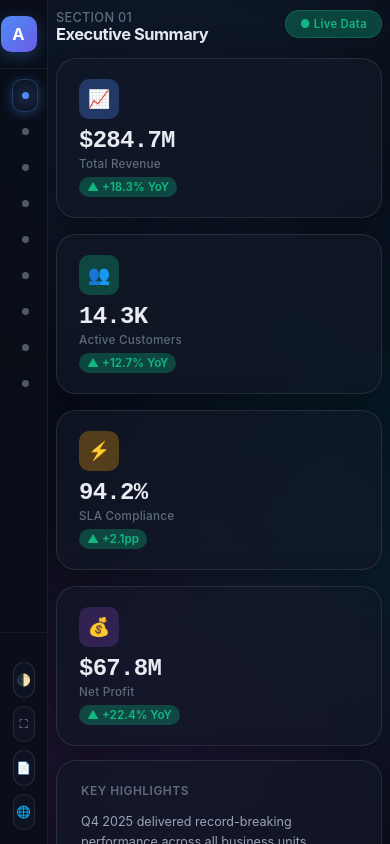
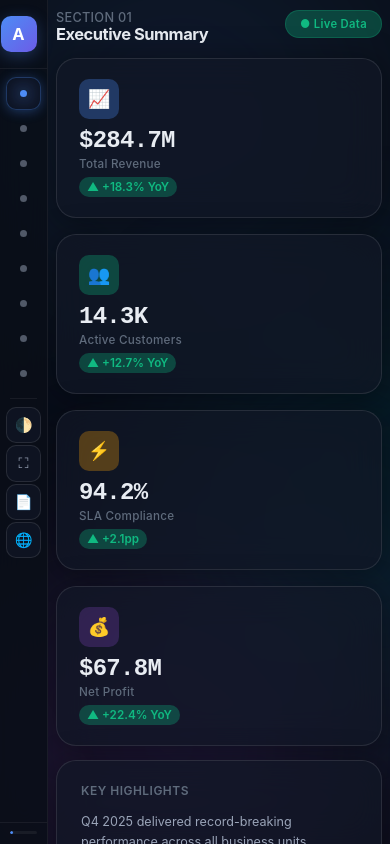
Before and after one commit to amr-mukardi/Executive-Enterprise-Dashboard, a plain HTML site: page index.html in a window 390 px wide. Drawn offline with nearby package versions, Linux system fonts and the light colour scheme.

Commit message:
update SideBar

```diff
--- a/index.html
+++ b/index.html
@@ -134,6 +134,7 @@
             flex-shrink: 0;
             transition: all var(--transition-smooth);
             position: relative;
+            padding-bottom: env(safe-area-inset-bottom, 0px);
         }
         .sidebar__brand {
             padding: 24px 22px 18px;
@@ -141,6 +142,7 @@
             align-items: center;
             gap: 10px;
             border-bottom: 1px solid var(--border-subtle);
+            flex-shrink: 0;
         }
         .sidebar__logo {
             width: 36px;
@@ -177,6 +179,7 @@
             display: flex;
             flex-direction: column;
             gap: 3px;
+            min-height: 0;
         }
         .sidebar__nav-item {
             display: flex;
@@ -196,6 +199,7 @@
             width: 100%;
             text-align: left;
             font-family: inherit;
+            flex-shrink: 0;
         }
         .sidebar__nav-item:hover {
             background: var(--bg-card);
@@ -232,17 +236,20 @@
                 box-shadow: 0 0 16px currentColor, 0 0 24px currentColor;
             }
         }
-        .sidebar__footer {
-            padding: 14px 16px;
-            border-top: 1px solid var(--border-subtle);
-            display: flex;
-            flex-direction: column;
-            gap: 8px;
-        }
-        .sidebar__btn {
+
+        /* Separator inside nav for action buttons */
+        .sidebar__nav-separator {
+            height: 1px;
+            background: var(--border-subtle);
+            margin: 8px 6px;
+            flex-shrink: 0;
+        }
+
+        /* Action buttons styled as nav items but slightly different */
+        .sidebar__action-btn {
             display: flex;
             align-items: center;
-            gap: 8px;
+            gap: 10px;
             padding: 9px 14px;
             border-radius: var(--radius-sm);
             cursor: pointer;
@@ -255,18 +262,35 @@
             font-family: inherit;
             width: 100%;
             text-align: left;
-        }
-        .sidebar__btn:hover {
+            flex-shrink: 0;
+            letter-spacing: -0.01em;
+        }
+        .sidebar__action-btn:hover {
             color: var(--text-primary);
             border-color: var(--text-muted);
             box-shadow: var(--card-shadow);
+            background: var(--bg-card-solid);
+        }
+        .sidebar__action-btn .action-icon {
+            font-size: 0.95rem;
+            flex-shrink: 0;
+            width: 20px;
+            text-align: center;
+            line-height: 1;
+        }
+
+        /* Slim footer: only progress bar */
+        .sidebar__footer {
+            padding: 10px 16px 14px;
+            border-top: 1px solid var(--border-subtle);
+            flex-shrink: 0;
+            padding-bottom: calc(14px + env(safe-area-inset-bottom, 0px));
         }
         .sidebar__progress {
             height: 3px;
             background: var(--border-subtle);
             border-radius: 10px;
             overflow: hidden;
-            margin-top: 4px;
         }
         .sidebar__progress-fill {
             height: 100%;
@@ -799,7 +823,7 @@
         body[dir="rtl"] .sidebar__nav-item {
             text-align: right;
         }
-        body[dir="rtl"] .sidebar__btn {
+        body[dir="rtl"] .sidebar__action-btn {
             text-align: right;
         }
         body[dir="rtl"] .table-premium th,
@@ -889,23 +913,34 @@
             .sidebar__brand-text,
             .sidebar__brand-sub,
             .sidebar__nav-item span:not(.sidebar__nav-dot),
-            .sidebar__btn span {
+            .sidebar__action-btn span:not(.action-icon) {
                 display: none;
             }
             .sidebar__nav-item {
                 justify-content: center;
                 padding: 12px;
             }
+            .sidebar__action-btn {
+                justify-content: center;
+                padding: 10px;
+            }
+            .sidebar__action-btn .action-icon {
+                margin: 0;
+            }
             .sidebar__brand {
                 justify-content: center;
                 padding: 16px 8px;
             }
+            .sidebar__nav {
+                padding: 8px 6px;
+                gap: 2px;
+            }
+            .sidebar__nav-separator {
+                margin: 6px 4px;
+            }
             .sidebar__footer {
-                align-items: center;
-            }
-            .sidebar__btn {
-                justify-content: center;
-                padding: 10px;
+                padding: 8px 10px 10px;
+                padding-bottom: calc(10px + env(safe-area-inset-bottom, 0px));
             }
             .slide {
                 padding: 14px 12px 20px;
@@ -1009,13 +1044,15 @@
             <button class="sidebar__nav-item" data-slide="6"><span class="sidebar__nav-dot"></span><span data-i18n="nav_financial">Financial Overview</span></button>
             <button class="sidebar__nav-item" data-slide="7"><span class="sidebar__nav-dot"></span><span data-i18n="nav_insights">Strategic Insights</span></button>
             <button class="sidebar__nav-item" data-slide="8"><span class="sidebar__nav-dot"></span><span data-i18n="nav_decision">Decision & Action</span></button>
+            <!-- Separator and action buttons moved here from footer -->
+            <div class="sidebar__nav-separator"></div>
+            <button class="sidebar__action-btn" id="btnTheme" title="Toggle Dark/Light Mode"><span class="action-icon">🌓</span> <span data-i18n="btn_theme">Toggle Theme</span></button>
+            <button class="sidebar__action-btn" id="btnFullscreen" title="Fullscreen (F)"><span class="action-icon">⛶</span> <span data-i18n="btn_fullscreen">Fullscreen</span></button>
+            <button class="sidebar__action-btn" id="btnExport" title="Export / Print (E)"><span class="action-icon">📄</span> <span data-i18n="btn_export">Export / Print</span></button>
+            <button class="sidebar__action-btn" id="btnLang" title="تبديل اللغة"><span class="action-icon">🌐</span> <span data-i18n="btn_lang">العربية</span></button>
         </nav>
         <div class="sidebar__footer">
             <div class="sidebar__progress"><div class="sidebar__progress-fill" id="progressFill" style="width:11%"></div></div>
-            <button class="sidebar__btn" id="btnTheme" title="Toggle Dark/Light Mode">🌓 <span data-i18n="btn_theme">Toggle Theme</span></button>
-            <button class="sidebar__btn" id="btnFullscreen" title="Fullscreen (F)">⛶ <span data-i18n="btn_fullscreen">Fullscreen</span></button>
-            <button class="sidebar__btn" id="btnExport" title="Export / Print (E)">📄 <span data-i18n="btn_export">Export / Print</span></button>
-            <button class="sidebar__btn" id="btnLang" title="تبديل اللغة">🌐 <span data-i18n="btn_lang">العربية</span></button>
         </div>
     </aside>
 
@@ -1685,7 +1722,6 @@
                 document.body.dir = lang === 'ar' ? 'rtl' : 'ltr';
                 applyTranslations(lang);
                 updateChartLanguage(lang);
-                // Ensure the language button text reflects the other language
                 const btnLangSpan = document.querySelector('#btnLang span[data-i18n="btn_lang"]');
                 if (btnLangSpan) btnLangSpan.textContent = lang === 'ar' ? 'English' : 'العربية';
                 showToast(lang === 'ar' ? 'تم تغيير اللغة إلى العربية' : 'Language switched to English');
@@ -1696,7 +1732,6 @@
                 document.querySelectorAll('[data-i18n]').forEach(el => {
                     const key = el.getAttribute('data-i18n');
                     if (t[key] !== undefined) {
-                        // FIX: Use innerHTML for translations that contain HTML tags, textContent for plain text
                         if (/<[a-z][\s\S]*>/i.test(t[key])) {
                             el.innerHTML = t[key];
                         } else {
@@ -1709,53 +1744,30 @@
             function updateChartLanguage(lang) {
                 const t = translations[lang] || translations.en;
                 const chartLabelMap = {
-                    'bizOverview': {
-                        datasets: [{ label: t.chart_label_revenue }, { label: t.chart_label_forecast }],
-                        labels: [t.chart_label_q1, t.chart_label_q2, t.chart_label_q3, t.chart_label_q4]
-                    },
-                    'bizUnits': {
-                        datasets: [{ label: t.chart_label_revenue + ' ($M)' }],
-                        labels: [t.chart_label_enterprise, t.chart_label_midmarket, t.chart_label_smb,
-                            t.chart_label_partner
-                        ]
-                    },
-                    'revenueLine': {
-                        datasets: [{ label: t.chart_label_2024 }, { label: t.chart_label_2025 }],
-                    },
-                    'revenueBar': {
-                        datasets: [{ label: t.chart_label_revenue + ' ($M)' }],
-                        labels: [t.chart_label_saas, t.chart_label_services, t.chart_label_hardware,
-                            t.chart_label_support
-                        ]
-                    },
-                    'salesRegional': {
-                        datasets: [{ label: t.chart_label_sales + ' ($M)' }],
-                        labels: [t.chart_label_na, t.chart_label_emea, t.chart_label_apac, t.chart_label_latam,
-                            t.chart_label_mena
-                        ]
-                    },
-                    'salesCategory': {
-                        datasets: [{ label: '' }],
-                        labels: [t.chart_label_enterprise_sw, t.chart_label_cloud, t.chart_label_prof_svcs,
-                            t.chart_label_hw, t.chart_label_support_svc
-                        ]
-                    },
-                    'retention': {
-                        datasets: [{ label: t.chart_label_retention }, { label: t.chart_label_industry_avg }],
-                    },
-                    'deptPerf': {
-                        datasets: [{ label: t.chart_label_revenue }],
-                        labels: [t.chart_label_sales, t.chart_label_marketing, t.chart_label_engineering,
-                            t.chart_label_support_dept, t.chart_label_finance, t.chart_label_hr
-                        ]
-                    },
-                    'financial': {
-                        datasets: [{ label: t.chart_label_profit }, { label: t.chart_label_expenses }, { label: t
-                                .chart_label_forecast_profit }],
-                        labels: [t.chart_label_q1, t.chart_label_q2, t.chart_label_q3, t.chart_label_q4, 'Q1F',
-                            'Q2F'
-                        ]
-                    }
+                    'bizOverview': { datasets: [{ label: t.chart_label_revenue }, { label: t.chart_label_forecast }],
+                        labels: [t.chart_label_q1, t.chart_label_q2, t.chart_label_q3, t.chart_label_q4] },
+                    'bizUnits': { datasets: [{ label: t.chart_label_revenue + ' ($M)' }], labels: [t.chart_label_enterprise,
+                            t.chart_label_midmarket, t.chart_label_smb, t.chart_label_partner
+                        ] },
+                    'revenueLine': { datasets: [{ label: t.chart_label_2024 }, { label: t.chart_label_2025 }], },
+                    'revenueBar': { datasets: [{ label: t.chart_label_revenue + ' ($M)' }], labels: [t.chart_label_saas,
+                            t.chart_label_services, t.chart_label_hardware, t.chart_label_support
+                        ] },
+                    'salesRegional': { datasets: [{ label: t.chart_label_sales + ' ($M)' }], labels: [t.chart_label_na,
+                            t.chart_label_emea, t.chart_label_apac, t.chart_label_latam, t.chart_label_mena
+                        ] },
+                    'salesCategory': { datasets: [{ label: '' }], labels: [t.chart_label_enterprise_sw,
+                            t.chart_label_cloud, t.chart_label_prof_svcs, t.chart_label_hw, t.chart_label_support_svc
+                        ] },
+                    'retention': { datasets: [{ label: t.chart_label_retention }, { label: t.chart_label_industry_avg }], },
+                    'deptPerf': { datasets: [{ label: t.chart_label_revenue }], labels: [t.chart_label_sales,
+                            t.chart_label_marketing, t.chart_label_engineering, t.chart_label_support_dept,
+                            t.chart_label_finance, t.chart_label_hr
+                        ] },
+                    'financial': { datasets: [{ label: t.chart_label_profit }, { label: t.chart_label_expenses }, { label: t
+                                .chart_label_forecast_profit }], labels: [t.chart_label_q1, t.chart_label_q2, t.chart_label_q3,
+                            t.chart_label_q4, 'Q1F', 'Q2F'
+                        ] }
                 };
                 Object.keys(chartLabelMap).forEach(chartKey => {
                     const chart = chartInstances[chartKey];
@@ -1868,8 +1880,8 @@
             });
 
             document.addEventListener('keydown', (e) => {
-                if (e.target.tagName === 'INPUT' || e.target.tagName === 'TEXTAREA' || e.target
-                    .isContentEditable) return;
+                if (e.target.tagName === 'INPUT' || e.target.tagName === 'TEXTAREA' || e.target.isContentEditable)
+                    return;
                 switch (e.key) {
                     case 'ArrowRight':
                     case 'ArrowDown':
@@ -1946,8 +1958,7 @@
                 group.addEventListener('click', (e) => {
                     const pill = e.target.closest('.filter-pill');
                     if (!pill) return;
-                    group.querySelectorAll('.filter-pill').forEach(p => p.classList.remove(
-                    'active'));
+                    group.querySelectorAll('.filter-pill').forEach(p => p.classList.remove('active'));
                     pill.classList.add('active');
                     const dataset = pill.dataset;
                     if (dataset.period) updateRevenueChart(dataset.period);
@@ -2018,7 +2029,7 @@
                                 { label: t.chart_label_revenue, data: [210, 238, 256, 284.7],
                                     borderColor: c.accent, backgroundColor: c.accentLight, fill: true,
                                     tension: 0.4, pointRadius: 5, pointBackgroundColor: c.accent,
-                                    borderWidth: 3 },
+                                borderWidth: 3 },
                                 { label: t.chart_label_forecast, data: [205, 230, 250, 270],
                                     borderColor: c.amber, backgroundColor: 'transparent',
                                     borderDash: [6, 4], tension: 0.4, pointRadius: 4,
@@ -2062,7 +2073,7 @@
                                         33, 35
                                     ], borderColor: c.accent, backgroundColor: c.accentLight, fill: true,
                                     tension: 0.35, pointRadius: 4, pointBackgroundColor: c.accent,
-                                    borderWidth: 3 },
+                                borderWidth: 3 },
                             ]
                         },
                         options: baseOptions(),
@@ -2137,7 +2148,7 @@
                                 { label: t.chart_label_retention, data: [100, 97, 94, 92, 90, 87, 85],
                                     borderColor: c.green, backgroundColor: c.greenLight, fill: true,
                                     tension: 0.4, pointRadius: 4, pointBackgroundColor: c.green,
-                                    borderWidth: 3 },
+                                borderWidth: 3 },
                                 { label: t.chart_label_industry_avg, data: [100, 93, 86, 80, 75, 68, 62],
                                     borderColor: c.text, borderDash: [5, 3], tension: 0.4, pointRadius: 2,
                                     borderWidth: 2, fill: false },
@@ -2176,7 +2187,7 @@
                                 { label: t.chart_label_profit, data: [52, 58, 62, 67.8, 71, 76],
                                     borderColor: c.green, backgroundColor: c.greenLight, fill: true,
                                     tension: 0.35, pointRadius: 5, pointBackgroundColor: c.green,
-                                    borderWidth: 3 },
+                                borderWidth: 3 },
                                 { label: t.chart_label_expenses, data: [158, 180, 194, 216.9, 225, 238],
                                     borderColor: c.red, backgroundColor: 'rgba(239,68,68,0.1)',
                                     fill: true, tension: 0.35, pointRadius: 4,
@@ -2224,19 +2235,16 @@
                 const chart = chartInstances['revenueLine'];
                 if (!chart) return;
                 const datasets = {
-                    monthly: {
-                        labels: ['Jan', 'Feb', 'Mar', 'Apr', 'May', 'Jun', 'Jul', 'Aug', 'Sep', 'Oct', 'Nov',
+                    monthly: { labels: ['Jan', 'Feb', 'Mar', 'Apr', 'May', 'Jun', 'Jul', 'Aug', 'Sep', 'Oct', 'Nov',
                             'Dec'
-                        ],
-                        data2024: [18, 20, 22, 24, 23, 25, 27, 28, 26, 29, 30, 31],
-                        data2025: [21, 22, 24, 25, 26, 28, 29, 30, 28, 31, 33, 35],
-                    },
-                    quarterly: { labels: ['Q1', 'Q2', 'Q3', 'Q4'], data2024: [60, 72, 81, 90], data2025: [67,
-                            79, 87, 99
+                        ], data2024: [18, 20, 22, 24, 23, 25, 27, 28, 26, 29, 30, 31], data2025: [21, 22, 24, 25,
+                            26, 28, 29, 30, 28, 31, 33, 35
                         ] },
-                    yearly: { labels: ['2021', '2022', '2023', '2024', '2025'], data2024: [180, 210, 250, 303,
-                            340
-                        ], data2025: [195, 225, 268, 320, 360] },
+                    quarterly: { labels: ['Q1', 'Q2', 'Q3', 'Q4'], data2024: [60, 72, 81, 90], data2025: [67, 79, 87,
+                            99
+                        ] },
+                    yearly: { labels: ['2021', '2022', '2023', '2024', '2025'], data2024: [180, 210, 250, 303, 340],
+                        data2025: [195, 225, 268, 320, 360] },
                 };
                 const d = datasets[period] || datasets['monthly'];
                 chart.data.labels = d.labels;
@@ -2249,14 +2257,10 @@
                 const chart = chartInstances['salesRegional'];
                 if (!chart) return;
                 const regionData = {
-                    all: { labels: ['N. America', 'EMEA', 'APAC', 'LATAM', 'MENA'], data: [128, 76, 52, 18,
-                            10.7
-                        ] },
+                    all: { labels: ['N. America', 'EMEA', 'APAC', 'LATAM', 'MENA'], data: [128, 76, 52, 18, 10.7] },
                     na: { labels: ['US East', 'US West', 'Canada', 'US Central'], data: [52, 38, 22, 16] },
                     emea: { labels: ['UK', 'Germany', 'France', 'Nordics', 'UAE'], data: [28, 22, 14, 8, 4] },
-                    apac: { labels: ['Japan', 'Australia', 'Singapore', 'India', 'Korea'], data: [18, 14, 10,
-                            7, 3
-                        ] },
+                    apac: { labels: ['Japan', 'Australia', 'Singapore', 'India', 'Korea'], data: [18, 14, 10, 7, 3] },
                 };
                 const d = regionData[region] || regionData['all'];
                 chart.data.labels = d.labels;
```
